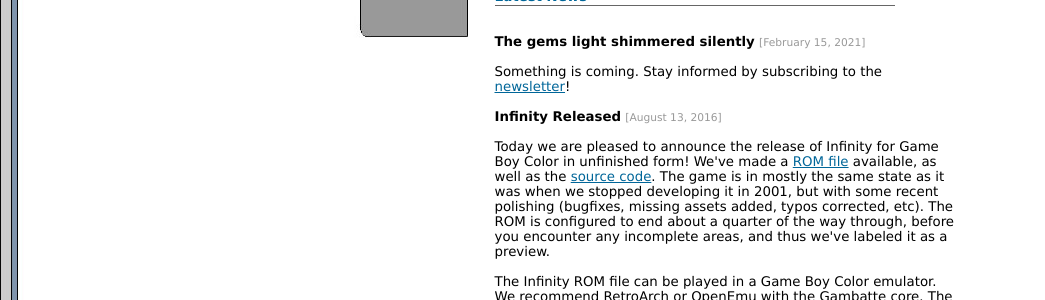
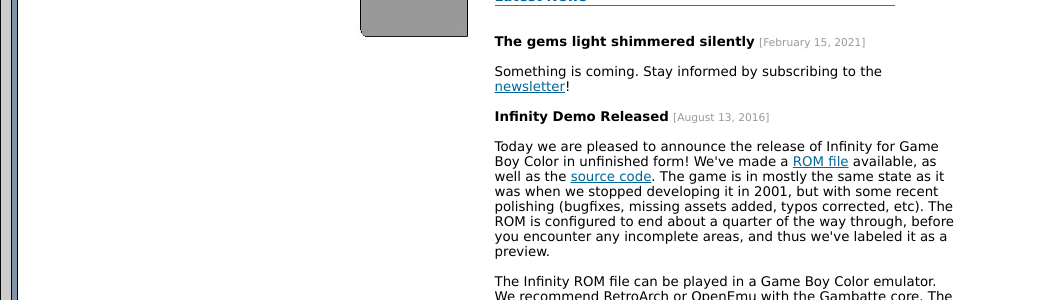
Before and after one commit to infinity-gbc/website, a Jekyll site: the page built from index.html, in a window 1280 px wide and 900 px high. Shown: the part 307-607 px from the top of the window, without its empty margins (0-1045 px from the left). Built offline with Jekyll 4.4.1, drawn with Linux system fonts in a browser that asks for light colours.

Commit message:
Renamed news update for release to demo

```diff
--- a/index.html
+++ b/index.html
@@ -36,7 +36,7 @@ layout: default
          <br>
          Something is coming. Stay informed by subscribing to the <a href="downloads.html">newsletter</a>!</br>
          <br>
-         <span class="h">Infinity Released</span>
+         <span class="h">Infinity Demo Released</span>
          <span id="date">[August 13, 2016]</span><br>
          <br>
          Today we are pleased to announce the release of Infinity for Game Boy Color in unfinished form! We've made a <a href="downloads.html">ROM file</a> available, as well as the <a href="https://github.com/infinity-gbc/infinity">source code</a>. The game is in mostly the same state as it was when we stopped developing it in 2001, but with some recent polishing (bugfixes, missing assets added, typos corrected, etc). The ROM is configured to end about a quarter of the way through, before you encounter any incomplete areas, and thus we've labeled it as a preview.<br>
```
